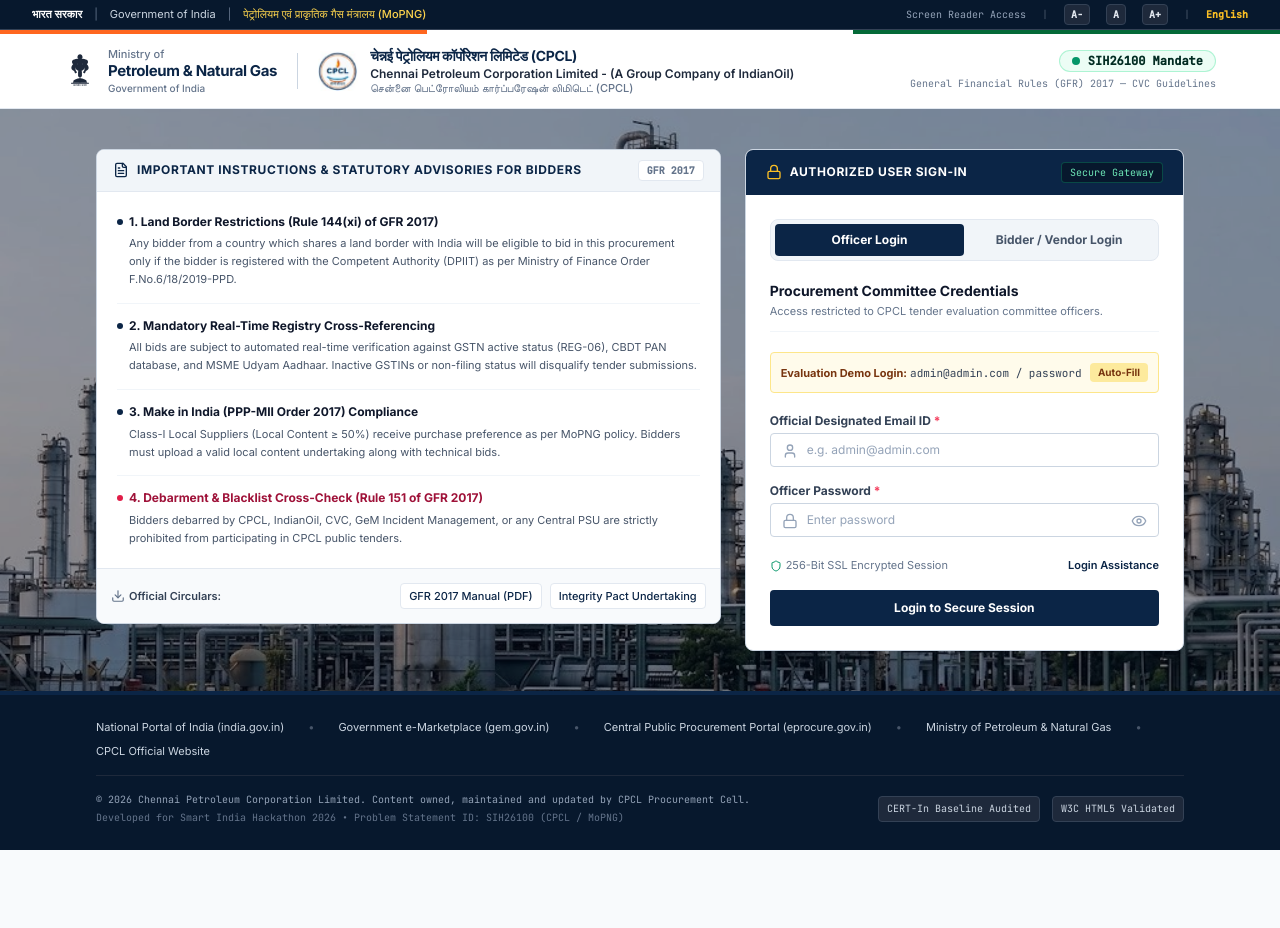
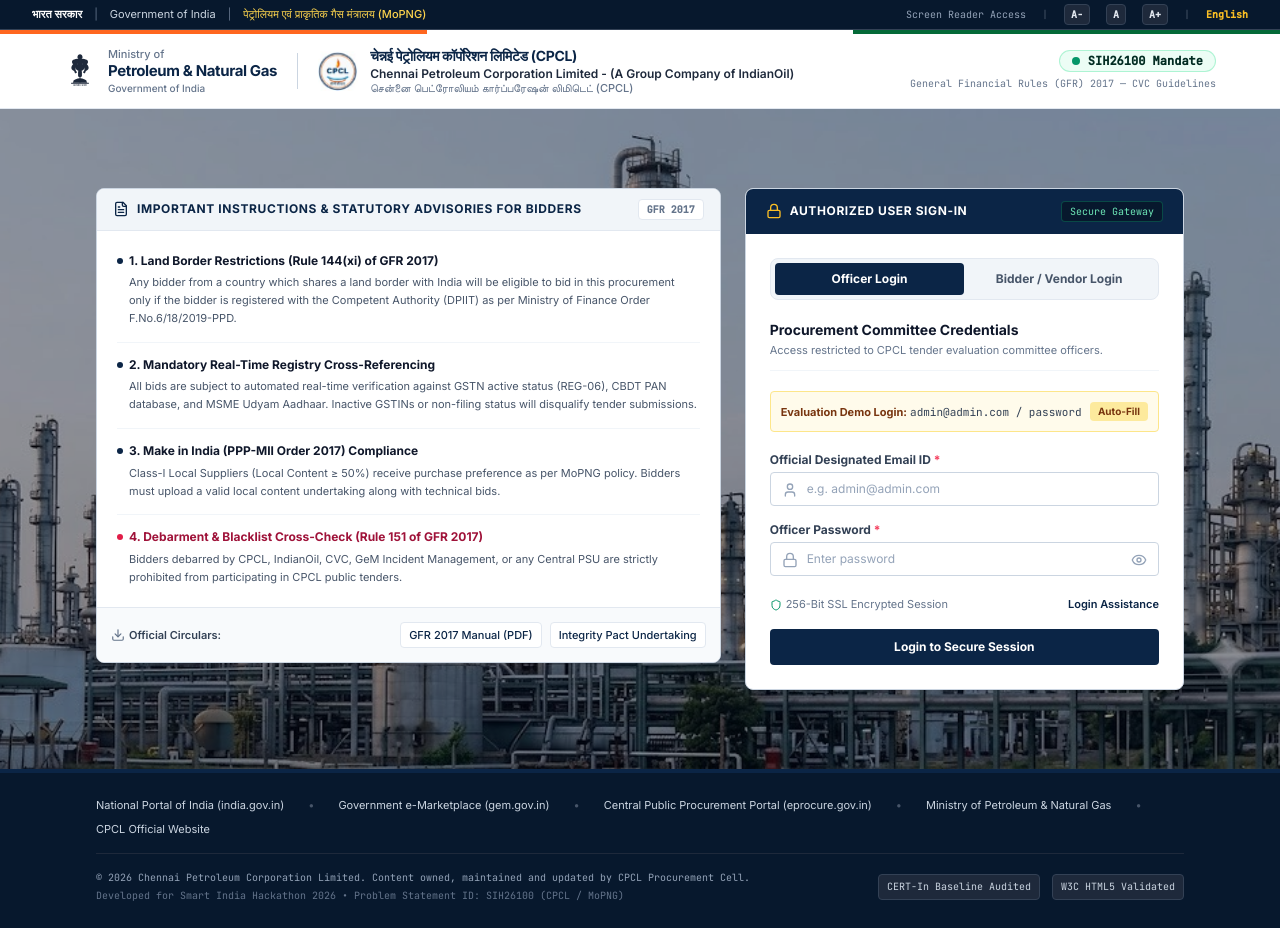
Before and after one commit to snuthon1/gemcompliance, a React (Vite) app in the folder client/: page /login in a window 1280 px wide. Before the commit the page ends 850 px from the top, so only its background shows below. Built offline with nearby package versions, Linux system fonts and the light colour scheme; the HTML template or start-up script is replaced by a standard one.

Commit message:
feat(ui): complete modern visual overhaul for Login.jsx

```diff
--- a/client/src/pages/Login.jsx
+++ b/client/src/pages/Login.jsx
@@ -188,13 +188,13 @@ export default function Login() {
 
       {/* 5. MAIN CONTENT AREA: DUAL-COLUMN GOVERNMENT LAYOUT */}
       <div
-        className="relative flex-1 py-8 sm:py-10 bg-slate-900 bg-cover bg-center bg-no-repeat"
+        className="relative flex-1 min-h-[calc(100vh-140px)] flex items-center justify-center py-12 sm:py-16 bg-slate-900 bg-cover bg-center bg-no-repeat"
         style={{ backgroundImage: "url('/cpcl_refinery_bg.png')" }}
       >
         {/* Semi-Transparent Overlay for contrast and readability */}
         <div className="absolute inset-0 bg-slate-950/40 pointer-events-none" />
 
-        <main className="relative z-10 max-w-6xl mx-auto w-full px-4 sm:px-8 my-auto">
+        <main className="relative z-10 max-w-6xl mx-auto w-full px-4 sm:px-8">
           <div className="grid grid-cols-1 lg:grid-cols-12 gap-6 items-start">
           {/* LEFT COLUMN (7 cols): Official Departmental Notices & Statutory Rules */}
           <div className="lg:col-span-7 space-y-4">
```
